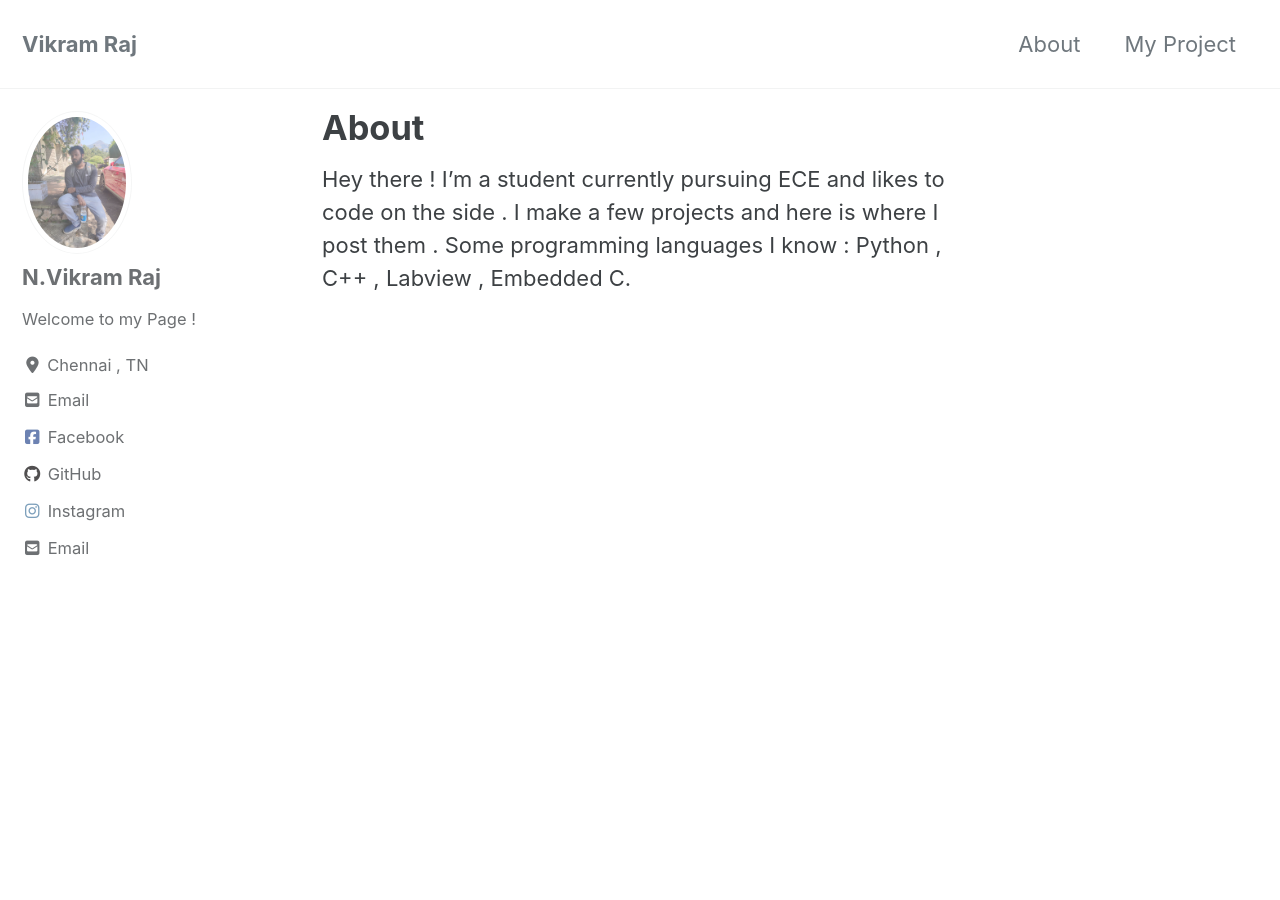
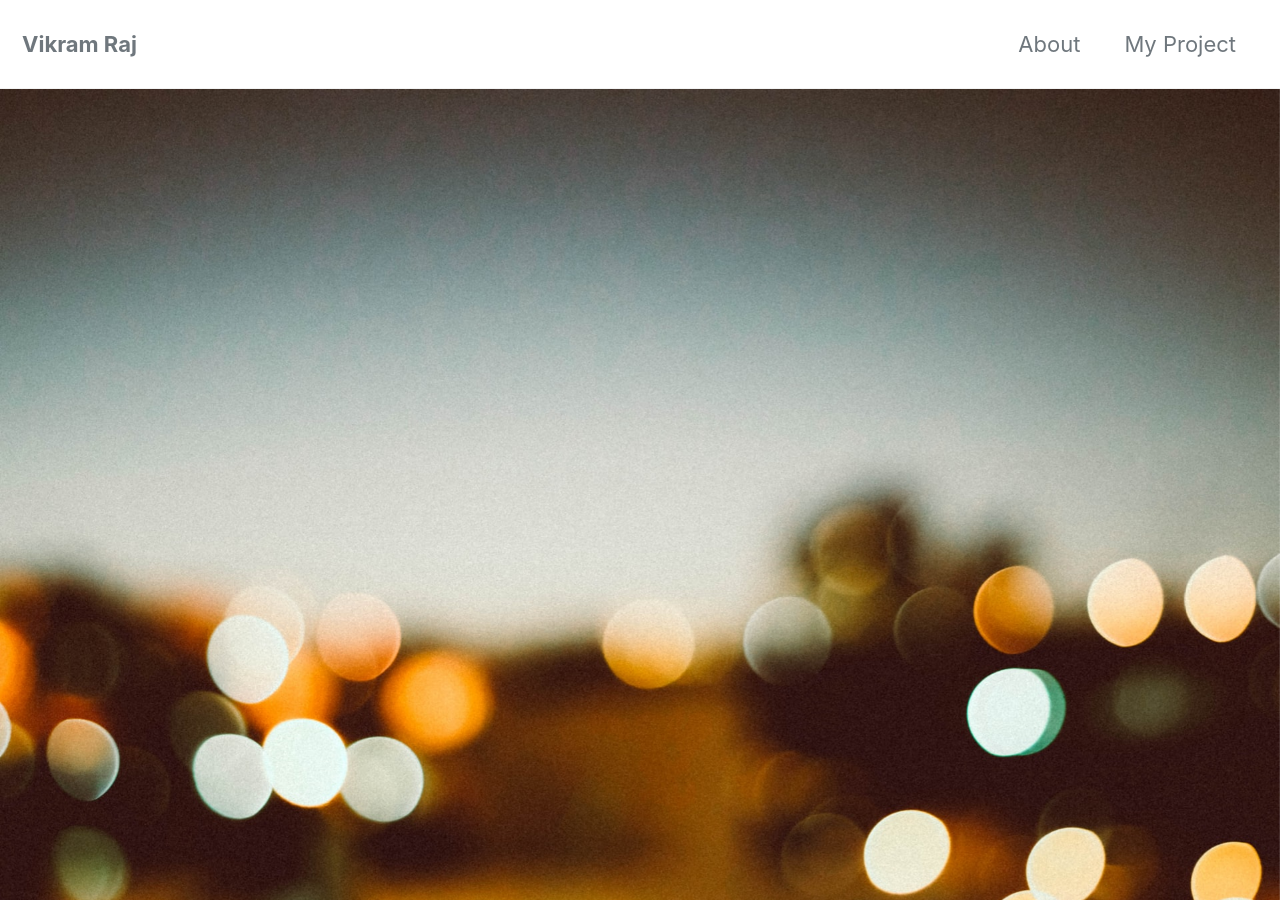
Before and after one commit to nvikramraj/nvikramraj.github.io, a Jekyll site: the page built from _pages/about.md, in a window 1280 px wide and 900 px high. Built offline with Jekyll 4.4.1, drawn with Linux system fonts in a browser that asks for light colours; cached includes are drawn as plain includes; nearby versions of some CDN libraries.

Commit message:
fixing image height

```diff
--- a/_pages/about.md
+++ b/_pages/about.md
@@ -3,7 +3,7 @@
 title: "About"
 permalink : /about/
 header:
-  <img src="images/1.jpg" height="400">
+  image: "/images/1.jpg"
 
 ---
 
```
